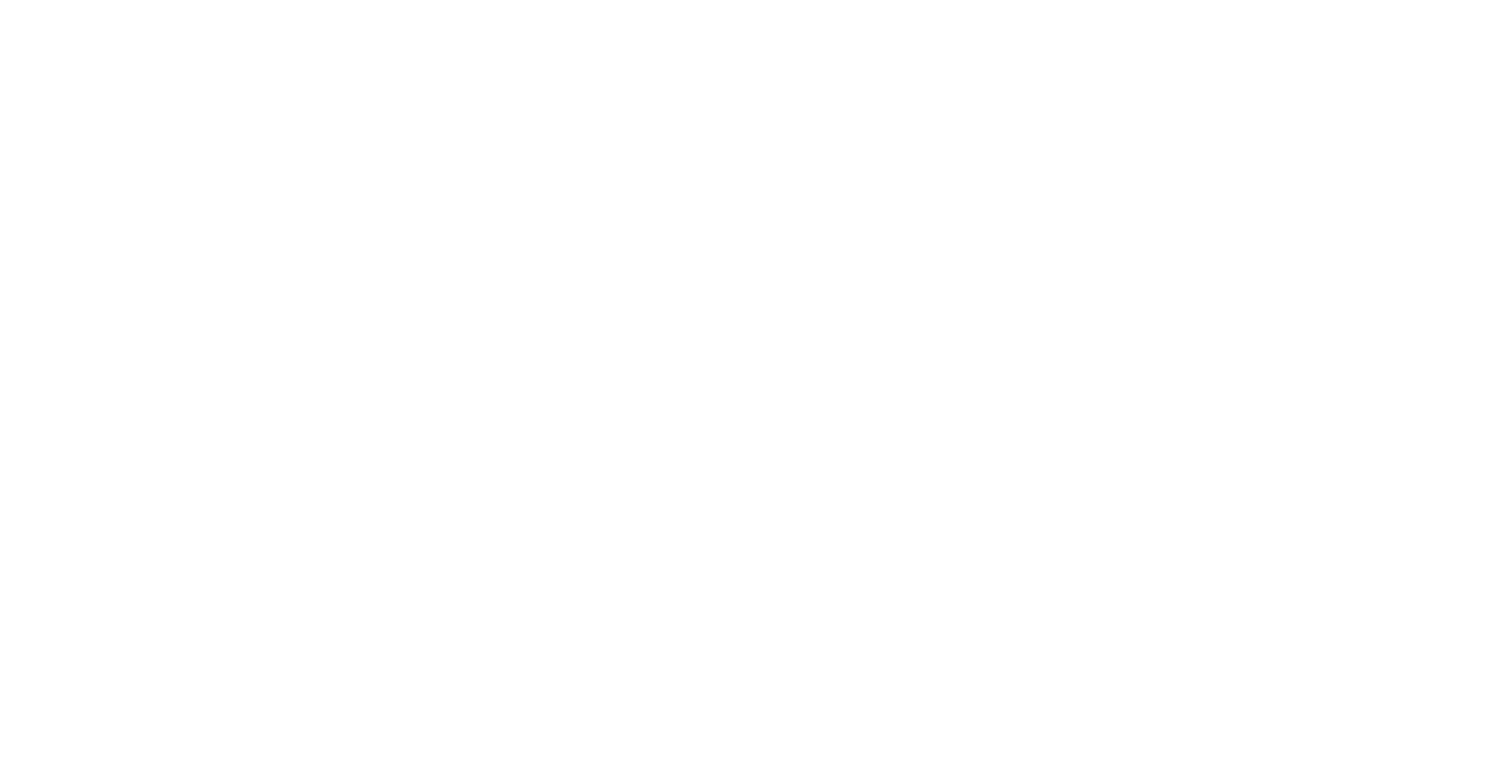
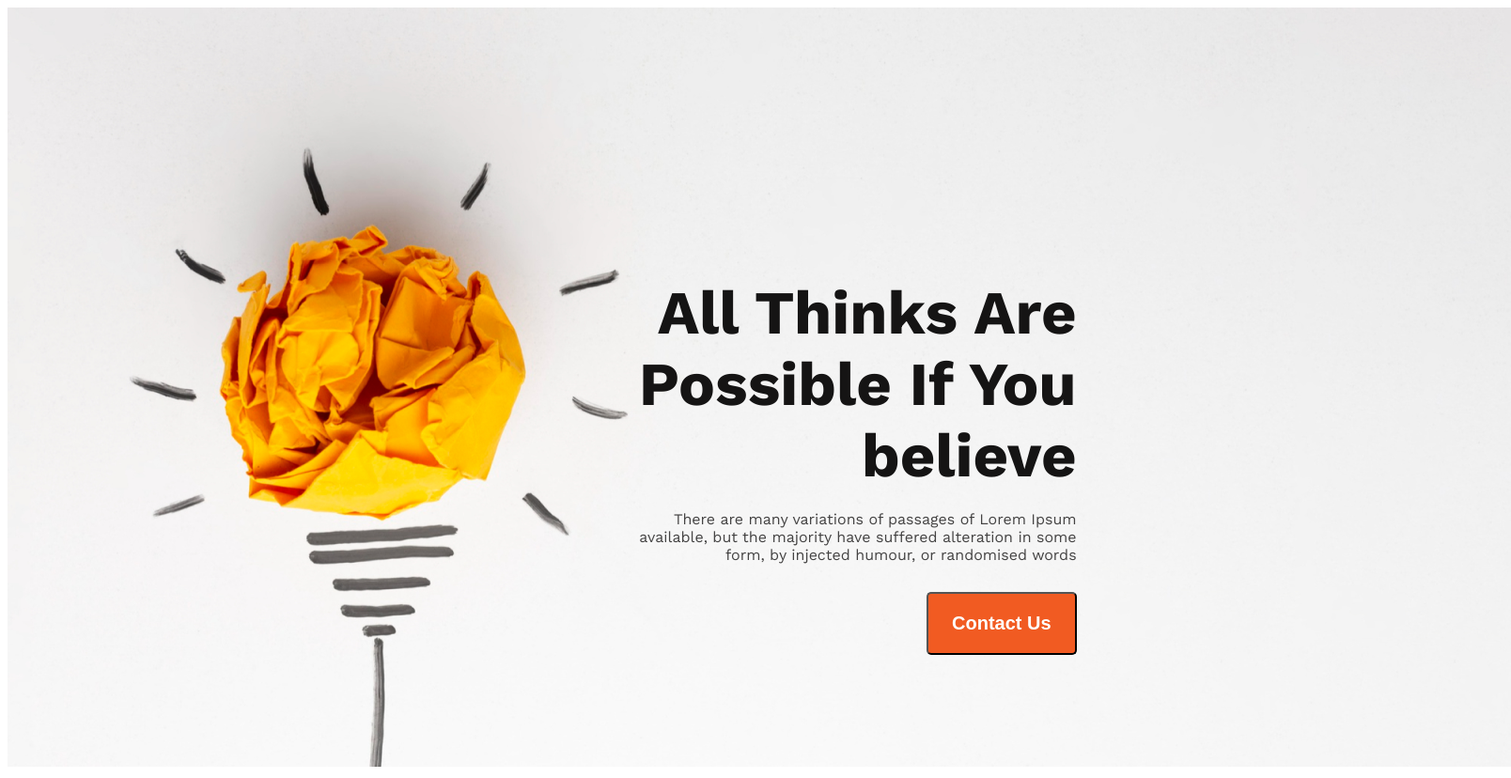
Before and after one commit to naima-tushin/frame-1-practice, a plain HTML site: page index.html in a window 1280 px wide. Shown: the whole page at 94% size, 1608 px wide, since content can reach past the window. Before the commit the page ends 800 px from the top, so only its background shows below. Drawn offline with nearby package versions, Linux system fonts and the light colour scheme.

Commit message:
banner section

```diff
--- /dev/null
+++ b/css/style.css
@@ -0,0 +1,39 @@
+/* font families */
+body{
+    font-family: 'Work Sans', sans-serif;
+}
+.banner {
+    position: relative;
+}
+
+.banner_contents {
+    position: absolute;
+    top: 30%;
+    left: 50%;
+    color: #151414;
+    width: 40%;
+    text-align: right;
+}
+
+.banner_heading {
+    color: #151414;
+    font-size: 65px;
+    font-weight: 700;
+    margin-bottom: 20px;
+}
+.banner_description{
+    color: #444343;
+    font-size: 16px;
+    font-weight: 400;
+    margin-top: 0;
+    margin-bottom: 30px;
+}
+.btn_primary{
+    border-radius: 5px;
+background: #F15B22;
+color: #FFF;
+font-size: 20px;
+font-weight: 600;
+margin-top: 0;
+padding: 20px 25px;
+}
--- a/index.html
+++ b/index.html
@@ -1,11 +1,34 @@
 <!DOCTYPE html>
 <html lang="en">
+
 <head>
     <meta charset="UTF-8">
     <meta name="viewport" content="width=device-width, initial-scale=1.0">
-    <title>Document</title>
+    <title>Frame One Practice</title>
+    <link rel="preconnect" href="https://fonts.googleapis.com">
+    <link rel="preconnect" href="https://fonts.gstatic.com" crossorigin>
+    <link href="https://fonts.googleapis.com/css2?family=Work+Sans:wght@400;600;700&display=swap" rel="stylesheet">
+    <link rel="stylesheet" href="css/style.css">
 </head>
+
 <body>
+    <header>
+        <div class="banner">
+            <img src="images/banner/banner1.png" alt="Banner">
+            <div class="banner_contents">
+                <h1 class="banner_heading">All Thinks Are Possible If You believe</h1>
+                <p class="banner_description">There are many variations of passages of Lorem Ipsum available, but the majority have suffered
+                    alteration in some form, by injected humour, or randomised words</p>
+                <button class="btn_primary">Contact Us</button>
+            </div>
+        </div>
+    </header>
+    <main>
 
+    </main>
+    <footer>
+
+    </footer>
 </body>
+
 </html>
```
